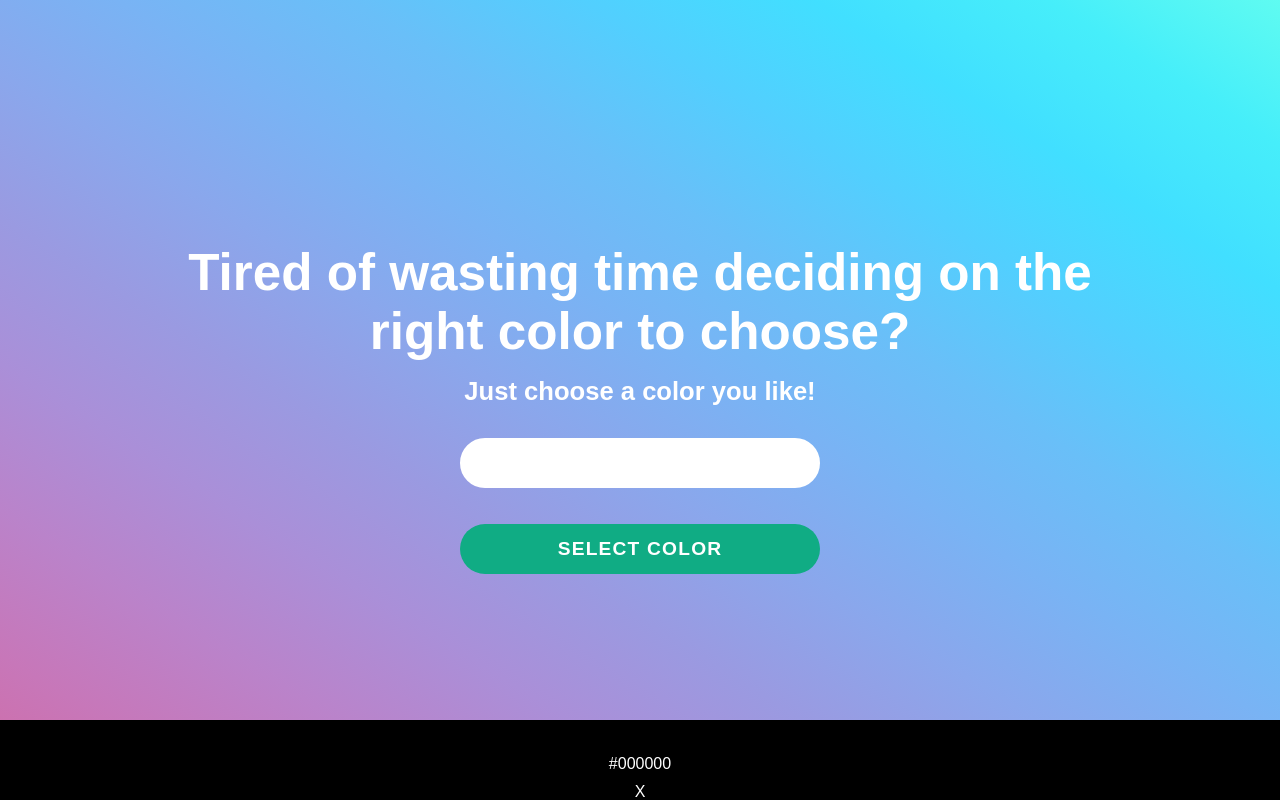
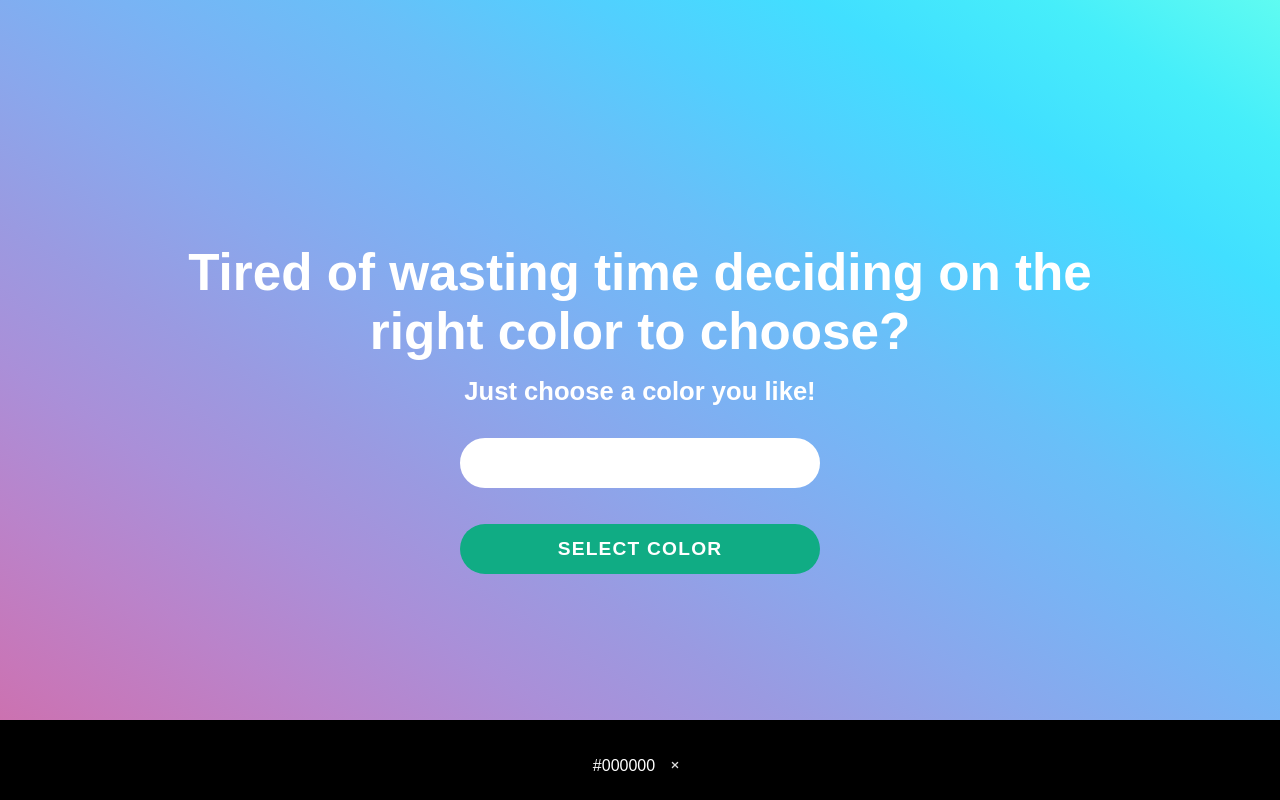
Before and after one commit to JustGritt/Tatol-palette, a React (Create React App) app: page / in a window 1280 px wide. Both pictures are taken after a click on the button "SELECT COLOR". Built offline with nearby package versions, Linux system fonts and the light colour scheme.

Commit message:
🖼 Add RemoveItem SVG

```diff
--- a/src/Color.js
+++ b/src/Color.js
@@ -1,4 +1,5 @@
 import React from 'react'
+import removeIcon from './removeItem.svg';
 
 function copyColor(e) {
     console.log(e.target.classList.contains('color-box'))
@@ -21,10 +22,10 @@ export default function Color({ color }) {
         <div id={color.id} className="color-box flex" style={{ backgroundColor: color.hex }} onClick={copyColor} >
             <label>
                 {color.hex.toUpperCase()}
+                <span className="remove" onClick={removeColor}>
+                    <img src={removeIcon} alt="remove item" />
+                </span>
             </label>
-            <span className="remove" onClick={removeColor}>
-                X
-            </span>
         </div>
     )
 }
--- a/src/styles.scss
+++ b/src/styles.scss
@@ -161,6 +161,27 @@ html, body {
             height: 100vh !important;
         }
 
+        .remove {
+            position: relative;
+            top: -2px;
+            background: #000;
+            margin: 0;
+            display: inline-flex;
+            padding: 6px;
+            margin-left: 8px;
+            border-radius: 100%;
+            transition: all .2s ease-in-out;
+            border: 2px solid #000;
+            cursor: pointer;
+            &:hover {
+                border: 2px solid #fff;
+            }
+            img {
+                width: 8px;
+                height: 8px;
+            }
+        }
+
     }
 
 }
```
Also changed, not shown: src/removeItem.svg (added).
